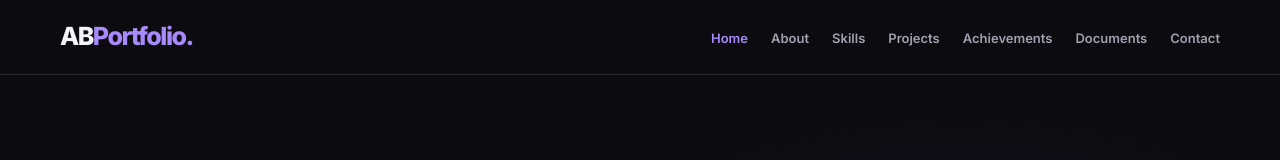
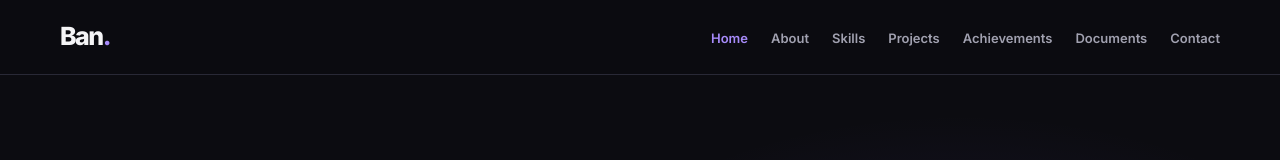
Before and after one commit to ban09132005-arch/Aivan---portfolio-2, a plain HTML site: page index.html in a window 1280 px wide. Shown: the top 160 px of the page. Drawn offline with Linux system fonts and the light colour scheme.

Commit message:
Update index.html

```diff
--- a/index.html
+++ b/index.html
@@ -15,7 +15,7 @@
 <body>
 <header class="nav">
   <nav class="container nav-inner" aria-label="Main navigation">
-    <a href="#home" class="logo" aria-label="AB Portfolio home">AB<span>Portfolio.</span></a>
+    <a href="#home" class="logo" aria-label="Ban. home">Ban<span>.</span></a>
     <button class="menu-btn" type="button" aria-expanded="false" aria-controls="nav-links" aria-label="Open navigation menu">
       <svg viewBox="0 0 24 24" fill="none" stroke="currentColor" stroke-width="2" stroke-linecap="round" aria-hidden="true"><path d="M4 7h16M4 12h16M4 17h16"/></svg>
     </button>
```
